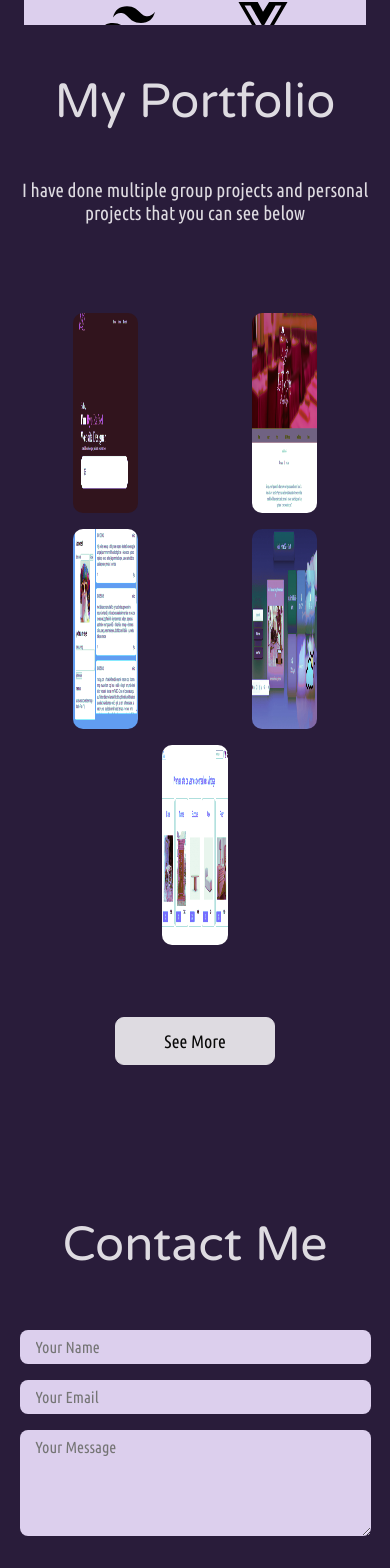
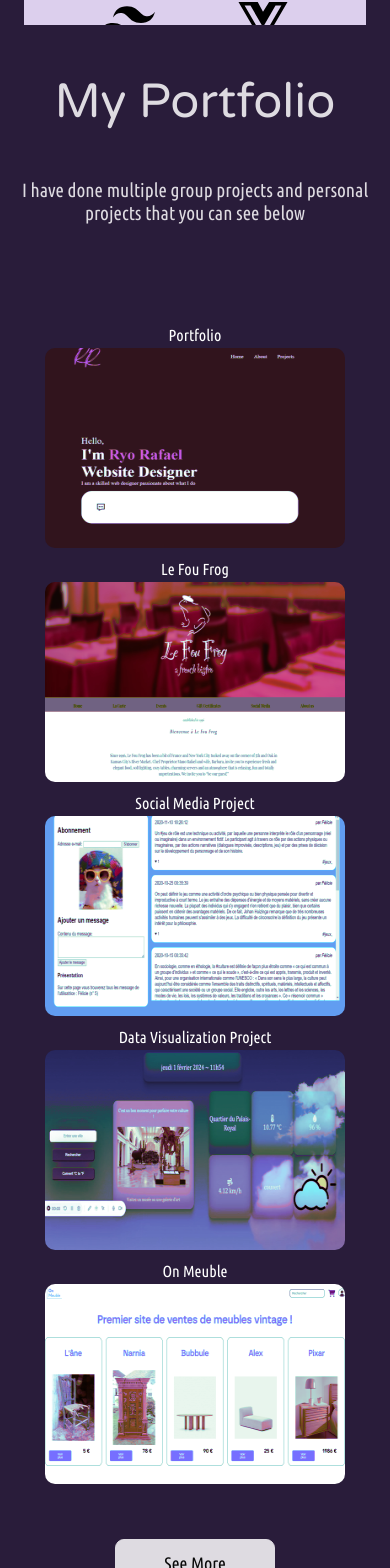
Before and after one commit to ryorafael/portfolio, a React (Create React App) app: page / in a window 390 px wide. Shown: the part 1775-3343 px from the top of the page. Built offline with nearby package versions, Linux system fonts and the light colour scheme.

Commit message:
added links to cards

```diff
--- a/src/components/Works/works.css
+++ b/src/components/Works/works.css
@@ -33,7 +33,6 @@
   margin-top: 5rem;
   margin-bottom: 2rem;
 }
-
 .worksbtn {
   display: inline-block;
   transition: all 0.2s ease-in;
@@ -110,7 +109,7 @@
   height: 200px;
   perspective: 1000px;
   border-radius: 10px;
-  margin: 8px 8px;
+  margin: 32px 20px;
 }
 
 .carding-inner {
@@ -153,6 +152,35 @@
   justify-content: center;
   font-size: 24px;
   transform: rotateY(180deg);
+  font-family: "Ubuntu Condensed", serif;
+}
+
+.carding-inner {
+  position: relative;
+}
+
+.cardTitle,
+.cardDesc {
+  position: static;
+  top: 0;
+  left: 0;
+  font-size: 16px;
+  color: #ffffff; /* Change the color to white or any other visible color */
+  padding: 4px 8px;
+  border-radius: 4px;
+  font-family: "Ubuntu Condensed", serif;
+  margin-top: 10px;
+  margin-bottom: 10px;
+}
+
+.carding-img {
+  display: block;
+  width: 100%;
+  height: auto;
+}
+
+.card-link {
+  display: block;
 }
 
 @media screen and (max-width: 768px) {
@@ -161,8 +189,12 @@
   }
 
   .carding {
-    width: calc(50% - 16px);
     max-width: 100%;
-    margin: 8px;
+    margin: 17px;
+  }
+  .cardTitle {
+    display: block; /* Change from flex to block */
+    margin: 0 auto; /* Center the title */
+    width: fit-content;
   }
 }
--- a/src/components/Works/works.js
+++ b/src/components/Works/works.js
@@ -16,9 +16,17 @@ const Works = () => {
       </span>
       <div className="card-row">
         <div class="carding">
+          <a
+            href="https://github.com/ryorafael/portfolio"
+            target="_blank"
+            rel="noopener noreferrer"
+            className="card-link"
+          >
+            <p className="cardTitle">Portfolio</p>
+          </a>
           <div class="carding-inner">
             <div class="carding-front">
-              <img src={portfolioimg} alt="" className="carding" />
+              <img src={portfolioimg} alt="porfolio" className="carding" />
             </div>
             <div class="carding-back">
               <p className="cardDesc">
@@ -29,9 +37,21 @@ const Works = () => {
           </div>
         </div>
         <div class="carding">
+          <a
+            href="https://github.com/ryorafael/personal-project-lff"
+            target="_blank"
+            rel="noopener noreferrer"
+            className="card-link"
+          >
+            <p className="cardTitle">Le Fou Frog</p>
+          </a>
           <div class="carding-inner">
             <div class="carding-front">
-              <img src={lefoufrog} alt="" className="carding" />
+              <img
+                src={lefoufrog}
+                alt="website for the restaurant le fou frog"
+                className="carding"
+              />
             </div>
             <div class="carding-back">
               <p className="cardDesc">
@@ -44,9 +64,21 @@ const Works = () => {
           </div>
         </div>
         <div class="carding">
+          <a
+            href="https://github.com/adatechschool/reseau-social-php-ryo-walid-nicolas"
+            target="_blank"
+            rel="noopener noreferrer"
+            className="card-link"
+          >
+            <p className="cardTitle">Social Media Project</p>
+          </a>
           <div class="carding-inner">
             <div class="carding-front">
-              <img src={catsocialmedia} alt="" className="carding" />
+              <img
+                src={catsocialmedia}
+                alt="social media project"
+                className="carding"
+              />
             </div>
             <div class="carding-back">
               <p className="cardDesc">
@@ -58,6 +90,14 @@ const Works = () => {
           </div>
         </div>
         <div class="carding">
+          <a
+            href="https://github.com/adatechschool/projet-collectif-dataviz-ryo-taous-nadege"
+            target="_blank"
+            rel="noopener noreferrer"
+            className="card-link"
+          >
+            <p className="cardTitle">Data Visualization Project</p>
+          </a>
           <div class="carding-inner">
             <div class="carding-front">
               <img src={dataviz} alt="" className="carding" />
@@ -71,12 +111,24 @@ const Works = () => {
           </div>
         </div>
         <div class="carding">
+          <a
+            href="https://github.com/adatechschool/onmeuble"
+            target="_blank"
+            rel="noopener noreferrer"
+            className="card-link"
+          >
+            <p className="cardTitle">On Meuble</p>
+          </a>
           <div class="carding-inner">
             <div class="carding-front">
               <img src={onmeuble} alt="" className="carding" />
             </div>
             <div class="carding-back">
-              <p className="cardDesc"></p>
+              <p className="cardDesc">
+                A group project of 8 we worked on both back end and front end.
+                Back end we used express.js and supabase and front we used
+                react.
+              </p>
             </div>
           </div>
         </div>
```
